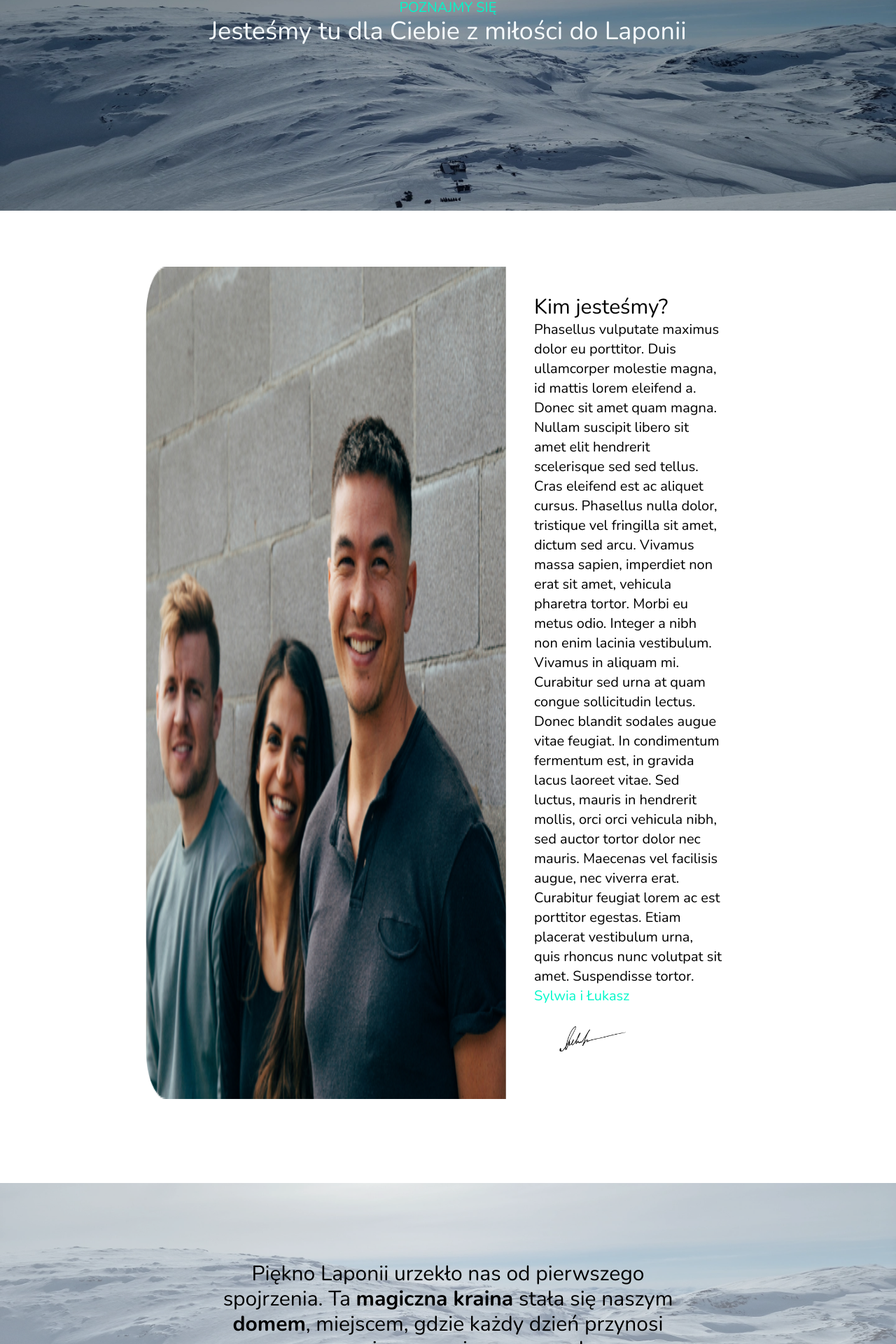
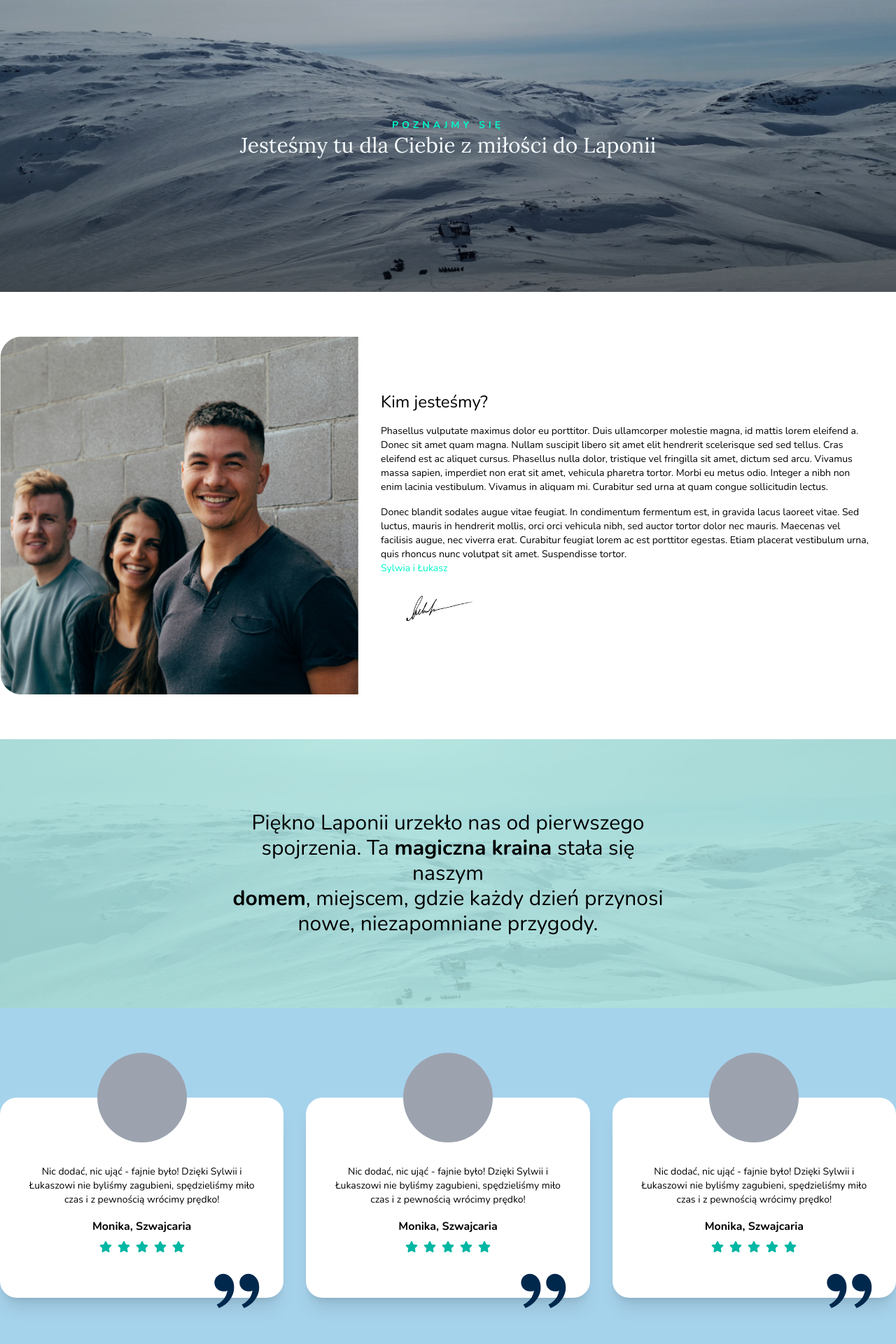
Before and after one commit to pwnaxe/abisko, a Next.js app in the folder frontend/: page /AboutUs in a window 1280 px wide. Shown: the part 83-2003 px from the top of the page at 70% size. Built offline with nearby package versions, Linux system fonts and the light colour scheme.

Commit message:
added about us page components

```diff
--- a/frontend/src/app/AboutUs/page.tsx
+++ b/frontend/src/app/AboutUs/page.tsx
@@ -1,5 +1,6 @@
 import Navbar from '@/app/components/Navbar';
 import Image from 'next/image';
+import TestimonialCard from '../components/TestimonialCard';
 
 const back = {
   zIndex: -1,
@@ -8,46 +9,88 @@ const back = {
 export default function AboutUsPage() {
   return (
     <>
-    <div className="relative w-screen h-[48vh]">
-      <Image
-        src='/img/AboutUs.webp'
-        alt='Abisko'
-        fill
-        style={back}
-        className="object-cover"
-      />
-      <div className="absolute inset-0 bg-black opacity-20 z-0"></div>
-      <Navbar />
-      <div className='relative z-10 mx-auto p-20'>
-        <h2 className='text-xl text-aquamarine-400 text-center uppercase'>poznajmy się</h2>
-        <h1 className='text-4xl text-center'>Jesteśmy tu dla Ciebie z miłości do Laponii</h1>
+      <div className='h-[500px] relative flex items-end justify-center bg-[url(/img/AboutUs.webp)] bg-bottom bg-cover'>
+        <div className='absolute top-0 left-0 w-full h-full bg-gradient-to-t from-black/50 to-transparent -z-0'></div>
+        <div className='mb-48 z-10'>
+          <p className='subtitle text-center'>poznajmy się</p>
+          <p className='font-lora text-3xl'>
+            Jesteśmy tu dla Ciebie z miłości do Laponii
+          </p>
         </div>
       </div>
-    <div className='p-20 text-black w-4/5 mx-auto'>
-    <div className='flex pb-10'>
-      <Image src='/img/AboutUs.png' alt='ImageofCrew' width={515} height={515} />
-      <div className='p-10'>
-      <h2 className='text-3xl'>Kim jesteśmy?</h2>
-      <p className='text-xl'>Phasellus vulputate maximus dolor eu porttitor. Duis ullamcorper molestie magna, id mattis lorem eleifend a. Donec sit amet quam magna. Nullam suscipit libero sit amet elit hendrerit scelerisque sed sed tellus. Cras eleifend est ac aliquet cursus. Phasellus nulla dolor, tristique vel fringilla sit amet, dictum sed arcu. Vivamus massa sapien, imperdiet non erat sit amet, vehicula pharetra tortor. Morbi eu metus odio. Integer a nibh non enim lacinia vestibulum. Vivamus in aliquam mi. Curabitur sed urna at quam congue sollicitudin lectus.
-      Donec blandit sodales augue vitae feugiat. In condimentum fermentum est, in gravida lacus laoreet vitae. Sed luctus, mauris in hendrerit mollis, orci orci vehicula nibh, sed auctor tortor dolor nec mauris. Maecenas vel facilisis augue, nec viverra erat. Curabitur feugiat lorem ac est porttitor egestas. Etiam placerat vestibulum urna, quis rhoncus nunc volutpat sit amet. Suspendisse tortor.
+      <div className='max-w-screen-xl mx-auto text-black'>
+        <div className='flex flex-wrap items-center my-16 '>
+          <div className='basis-2/5'>
+            <Image
+              src='/img/AboutUs.png'
+              alt='ImageofCrew'
+              width={515}
+              height={515}
+              className='w-full h-auto'
+            />
+          </div>
+
+          <div className='px-8 py-4 basis-3/5'>
+            <h2 className='text-2xl'>Kim jesteśmy?</h2>
+            <p className='text-sm my-4'>
+              Phasellus vulputate maximus dolor eu porttitor. Duis ullamcorper
+              molestie magna, id mattis lorem eleifend a. Donec sit amet quam
+              magna. Nullam suscipit libero sit amet elit hendrerit scelerisque
+              sed sed tellus. Cras eleifend est ac aliquet cursus. Phasellus
+              nulla dolor, tristique vel fringilla sit amet, dictum sed arcu.
+              Vivamus massa sapien, imperdiet non erat sit amet, vehicula
+              pharetra tortor. Morbi eu metus odio. Integer a nibh non enim
+              lacinia vestibulum. Vivamus in aliquam mi. Curabitur sed urna at
+              quam congue sollicitudin lectus.
             </p>
-      <h3 className='text-xl text-aquamarine-400'>Sylwia i Łukasz</h3>
-      <Image src='/img/sign.png' alt='sign' width={150} height={80} className='' />
+            <p className='text-sm'>
+              Donec blandit sodales augue vitae feugiat. In condimentum
+              fermentum est, in gravida lacus laoreet vitae. Sed luctus, mauris
+              in hendrerit mollis, orci orci vehicula nibh, sed auctor tortor
+              dolor nec mauris. Maecenas vel facilisis augue, nec viverra erat.
+              Curabitur feugiat lorem ac est porttitor egestas. Etiam placerat
+              vestibulum urna, quis rhoncus nunc volutpat sit amet. Suspendisse
+              tortor.
+            </p>
+            <h3 className='text-sm text-aquamarine-400'>Sylwia i Łukasz</h3>
+            <Image
+              src='/img/sign.png'
+              alt='sign'
+              width={150}
+              height={80}
+              className=''
+            />
           </div>
         </div>
       </div>
-    <div className='relative w-screen h-[48vh] text-black'>
-    <Image src='/img/AboutUs.webp' alt='background' fill
+      <div className='relative w-screen h-[48vh] text-black bg-[#00B7A3]/25'>
+        <Image
+          src='/img/AboutUs.webp'
+          alt='background'
+          fill
           style={back}
-        className="object-cover bg-aquamarine-400 opacity-55" />
-    <div className='relative z-10'>
-    <p className='text-3xl mx-auto pt-28 text-center'>
-  Piękno Laponii urzekło nas od pierwszego <br /> spojrzenia.
-  Ta <strong className="font-bold">magiczna kraina</strong> stała się naszym <br />
-  <strong className="font-bold">domem</strong>,
-  miejscem, gdzie każdy dzień przynosi<br /> nowe, niezapomniane przygody.
+          className='object-cover opacity-25'
+        />
+        <div className='absolute top-1/2 left-1/2 -translate-x-1/2 -translate-y-1/2 '>
+          <p className='text-3xl mx-auto text-center'>
+            Piękno Laponii urzekło nas od pierwszego <br /> spojrzenia. Ta{' '}
+            <span className='font-bold'>magiczna kraina</span> stała się naszym{' '}
+            <br />
+            <span className='font-bold'>domem</span>, miejscem, gdzie każdy
+            dzień przynosi
+            <br /> nowe, niezapomniane przygody.
           </p>
         </div>
+      </div>
+      <div className='bg-[#0082C8]/35'>
+        <div className='max-w-screen-xl mx-auto text-black py-32 grid grid-cols-3 gap-8'>
+          <TestimonialCard />
+          <TestimonialCard />
+          <TestimonialCard />
+        </div>
+      </div>
+      <div className='max-w-screen-xl mx-auto text-black py-32 '>
+        <p>Obserwuj na w social mediach</p>
       </div>
     </>
   );
--- a/frontend/src/app/Guides/page.tsx
+++ b/frontend/src/app/Guides/page.tsx
@@ -1,7 +1,10 @@
 import React from 'react';
+import BigGuideCard from '../components/BIgGuideCard';
+import GuideCard from '../components/GuideCard';
 
 function GuidesListPage() {
   return (
+    <>
       <div className='h-[500px] relative flex items-end justify-center bg-[url(/img/guides-img.jpg)] bg-bottom bg-cover'>
         <div className='absolute top-0 left-0 w-full h-full bg-gradient-to-t from-black/50 to-transparent -z-0'></div>
         <div className='mb-48 z-10'>
@@ -11,6 +14,24 @@ function GuidesListPage() {
           </p>
         </div>
       </div>
+      <div className='max-w-screen-xl mx-auto text-black'>
+        <div className='my-16'>Wybierz kategorię:</div>
+        <div className=''>
+          <BigGuideCard />
+          <div className='grid grid-cols-3 gap-8 my-8'>
+            <GuideCard />
+            <GuideCard />
+          </div>
+          <div className='grid grid-cols-3 gap-8 my-8'>
+            <div className='col-span-2'>
+              <BigGuideCard />
+            </div>
+
+            <GuideCard />
+          </div>
+        </div>
+      </div>
+    </>
   );
 }
 
--- /dev/null
+++ b/frontend/src/app/components/BIgGuideCard.tsx
@@ -0,0 +1,47 @@
+import Image from 'next/image';
+import Link from 'next/link';
+import React from 'react';
+import { MdArrowOutward } from 'react-icons/md';
+
+function BigGuideCard() {
+  return (
+    <div className='shadow-xl rounded-3xl overflow-hidden'>
+      <div className='relative h-full'>
+        <div className='absolute top-0 left-0 w-full h-full bg-gradient-to-t from-black/50 to-transparent'></div>
+        <Image
+          src='/img/hero.png'
+          alt=''
+          sizes='100%'
+          className='h-auto w-full object-cover max-h-[500px]'
+          width={400}
+          height={300}
+        />
+        <div className='py-4 px-8 absolute bottom-0 left-0 bg-transparent w-full'>
+          <div className='w-1/2'>
+            <div className='text-white'>
+              <p>Kategorie</p>
+            </div>
+            <p className='text-2xl font-bold text-white'>
+              Tytuł poradnik/bloga który ma więcej niż jedną linijkę.
+            </p>
+            <p className='text-white my-8'>
+              Lorem ipsum dolor sit amet, consectetur adipiscing elit. Nulla
+              quis est efficitur, interdum mauris et, laoreet leo. Praesent
+              cursus odio et sagittis pretium.
+            </p>
+          </div>
+
+          <div className='flex justify-between items-center text-white'>
+            <p>Data publikacji</p>
+            <Link href='#' className='py-4 flex gap-2 items-center'>
+              Czytaj więcej
+              <MdArrowOutward size={24} />
+            </Link>
+          </div>
+        </div>
+      </div>
+    </div>
+  );
+}
+
+export default BigGuideCard;
--- /dev/null
+++ b/frontend/src/app/components/GuideCard.tsx
@@ -0,0 +1,45 @@
+import Image from 'next/image';
+import Link from 'next/link';
+import React from 'react';
+import { MdArrowOutward } from 'react-icons/md';
+
+function GuideCard() {
+  return (
+    <div className='shadow-xl rounded-3xl overflow-hidden'>
+      <div className='relative h-[500px]'>
+        <div className='absolute top-0 left-0 w-full h-full bg-gradient-to-t from-black/50 to-transparent'></div>
+        <Image
+          src='/img/hero.png'
+          alt=''
+          sizes='100%'
+          className='h-full w-full'
+          width={400}
+          height={300}
+        />
+        <div className='pb-4 px-8 absolute bottom-0 left-0 bg-transparent w-full '>
+          <div className='text-white'>
+            <p>Kategorie</p>
+          </div>
+          <p className='text-2xl font-bold text-white'>
+            Tytuł poradnik/bloga który ma więcej niż jedną linijkę.
+          </p>
+          <p className='text-white my-4'>
+            Lorem ipsum dolor sit amet, consectetur adipiscing elit. Nulla quis
+            est efficitur, interdum mauris et, laoreet leo. Praesent cursus odio
+            et sagittis pretium.
+          </p>
+
+          <div className='flex justify-between items-center text-white'>
+            <p>Data publikacji</p>
+            <Link href='#' className='py-4 flex gap-2 items-center'>
+              Czytaj więcej
+              <MdArrowOutward size={24} />
+            </Link>
+          </div>
+        </div>
+      </div>
+    </div>
+  );
+}
+
+export default GuideCard;
--- a/frontend/src/app/components/SmallBlogCard.tsx
+++ b/frontend/src/app/components/SmallBlogCard.tsx
@@ -4,7 +4,7 @@ import React from 'react';
 function SmallBlogCard() {
   return (
     <div className='shadow-xl rounded-3xl overflow-hidden'>
-      <div className='relative h-full'>
+      <div className='relative h-full '>
         <div className='absolute top-0 left-0 w-full h-full bg-gradient-to-t from-black/50 to-transparent'></div>
         <Image
           src='/img/hero.png'
@@ -22,7 +22,7 @@ function SmallBlogCard() {
             et sagittis pretium.
           </p>
 
-          <button className='px-6 py-2 border-2 border-white text-white font-bold rounded-full'>
+          <button className='px-6 py-2 text-white font-bold rounded-full'>
             Kup teraz
           </button>
         </div>
--- /dev/null
+++ b/frontend/src/app/components/TestimonialCard.tsx
@@ -0,0 +1,30 @@
+import React from 'react';
+import { FaStar } from 'react-icons/fa';
+import { RiDoubleQuotesR } from 'react-icons/ri';
+
+const stars = [1, 2, 3, 4, 5];
+
+function TestimonialCard() {
+  return (
+    <div className='bg-white shadow-xl px-8 pt-24 pb-12 rounded-3xl relative'>
+      <div className='absolute -top-16 left-1/2 -translate-x-1/2 w-32 h-32 bg-gray-400 rounded-full'></div>
+      <p className='text-center text-sm'>
+        Nic dodać, nic ująć - fajnie było! Dzięki Sylwii i Łukaszowi nie byliśmy
+        zagubieni, spędzieliśmy miło czas i z pewnością wrócimy prędko!
+      </p>
+      <div className='flex flex-col items-center justify-center my-4'>
+        <p className='font-bold'>Monika, Szwajcaria</p>
+        <div className='flex gap-2 mt-2'>
+          {stars.map((star) => (
+            <FaStar size={18} color={'#00B7A3'} />
+          ))}
+        </div>
+      </div>
+      <div className='absolute -bottom-8 right-6'>
+        <RiDoubleQuotesR size={86} color={'#00284D'} />
+      </div>
+    </div>
+  );
+}
+
+export default TestimonialCard;
```
Lines whose indentation alone changed are shown as unchanged.
